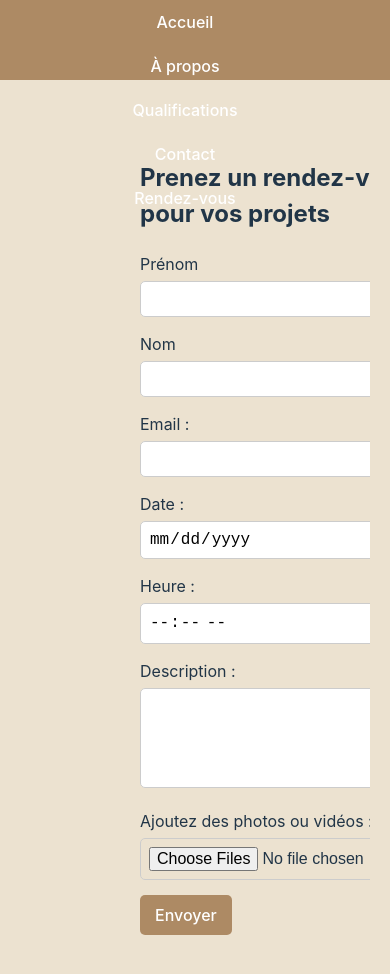
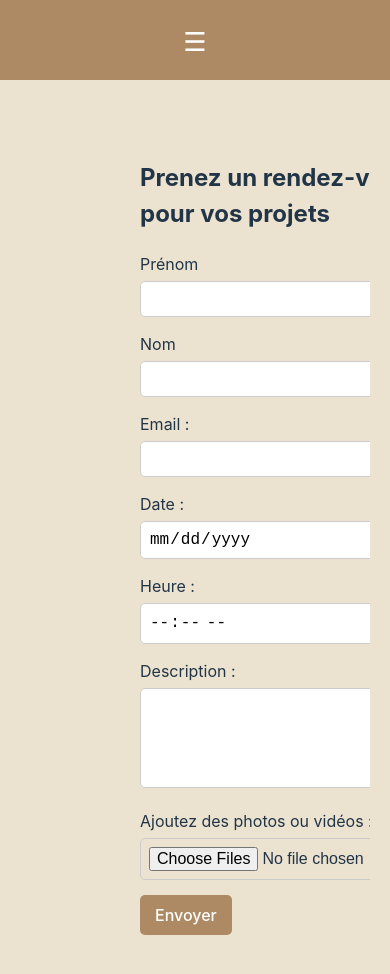
Before and after one commit to MyriamAssam/bati, a React (Vite) app: page /rdv in a window 390 px wide. Shown: the top 974 px of the page. Built offline with nearby package versions, Linux system fonts and the light colour scheme.

Commit message:
css telephone

```diff
--- a/src/App.css
+++ b/src/App.css
@@ -115,7 +115,28 @@ main {
 
 }
 
-/* ✅ Ajustements pour écrans très larges */
+@media (max-width: 768px) {
+  .mobile-menu {
+    position: fixed;
+    top: 80px;
+    left: 0;
+    width: 100%;
+    background-color: #AD8A64;
+    z-index: 999;
+    display: flex;
+    flex-direction: column;
+    align-items: center;
+    padding: 20px 0;
+  }
+
+  .mobile-menu a {
+    color: white;
+    font-size: 18px;
+    padding: 10px;
+    text-decoration: none;
+  }
+}
+
 @media (min-width: 1600px) {
   .fixed-logos {
     gap: 500px;
--- a/src/Header.jsx
+++ b/src/Header.jsx
@@ -4,7 +4,7 @@ import { useTranslation } from "react-i18next";
 import { Link } from "react-router-dom";
 
 const Header = () => {
-    const { t, i18n } = useTranslation();
+    const { t } = useTranslation();
     const [menuOpen, setMenuOpen] = useState(false);
 
     if (!t) {
@@ -14,30 +14,48 @@ const Header = () => {
     return (
         <Suspense fallback={<div>Loading...</div>}>
             <header style={headerStyle}>
-                {/* 📌 Logo plus à gauche */}
+                {/* 📌 Logo à gauche */}
                 <div style={logoContainer}>
                     <Link to="/" onClick={() => setMenuOpen(false)}>
                         <img src="/images/logoBati.jpg" alt="Logo" style={logoStyle} />
                     </Link>
-
                 </div>
 
-                {/* 📌 Navigation plus à droite */}
-                <nav style={menuStyle}>
+                {/* 📱 Bouton menu hamburger */}
+                <button
+                    onClick={() => setMenuOpen(!menuOpen)}
+                    style={hamburgerStyle}
+                >
+                    ☰
+                </button>
+
+                {/* 🌐 Menu desktop */}
+                <nav style={{ ...menuStyle, display: window.innerWidth > 768 ? "flex" : "none" }}>
                     <ul style={menuListStyle}>
-                        <li><Link to="/" style={linkStyle} onClick={() => setMenuOpen(false)}>{t("home")}</Link></li>
-                        <li><Link to="/about" style={linkStyle} onClick={() => setMenuOpen(false)}>{t("A_propos")}</Link></li>
-                        <li><Link to="/qualifications" style={linkStyle} onClick={() => setMenuOpen(false)}>Qualifications</Link></li>
-                        <li><Link to="/contact" style={linkStyle} onClick={() => setMenuOpen(false)}>Contact</Link></li>
-                        <li><Link to="/rdv" style={linkStyle} onClick={() => setMenuOpen(false)}>{t("rdv")}</Link></li>
+                        <li><Link to="/" style={linkStyle}>{t("home")}</Link></li>
+                        <li><Link to="/about" style={linkStyle}>{t("A_propos")}</Link></li>
+                        <li><Link to="/qualifications" style={linkStyle}>Qualifications</Link></li>
+                        <li><Link to="/contact" style={linkStyle}>Contact</Link></li>
+                        <li><Link to="/rdv" style={linkStyle}>{t("rdv")}</Link></li>
                     </ul>
                 </nav>
             </header>
+
+            {/* 🌐 Menu mobile */}
+            {menuOpen && (
+                <div style={mobileMenuStyle}>
+                    <Link to="/" style={mobileLinkStyle} onClick={() => setMenuOpen(false)}>{t("home")}</Link>
+                    <Link to="/about" style={mobileLinkStyle} onClick={() => setMenuOpen(false)}>{t("A_propos")}</Link>
+                    <Link to="/qualifications" style={mobileLinkStyle} onClick={() => setMenuOpen(false)}>Qualifications</Link>
+                    <Link to="/contact" style={mobileLinkStyle} onClick={() => setMenuOpen(false)}>Contact</Link>
+                    <Link to="/rdv" style={mobileLinkStyle} onClick={() => setMenuOpen(false)}>{t("rdv")}</Link>
+                </div>
+            )}
         </Suspense>
     );
 };
 
-/* ✅ Styles mis à jour */
+/* ✅ STYLES */
 const headerStyle = {
     backgroundColor: "#AD8A64",
     color: "white",
@@ -58,7 +76,7 @@ const headerStyle = {
 const logoContainer = {
     flex: 1,
     display: "flex",
-    justifyContent: "flex-start", /* ✅ Ajouté pour aligner à gauche */
+    justifyContent: "flex-start",
     marginLeft: "20px"
 };
 
@@ -69,7 +87,6 @@ const logoStyle = {
 
 const menuStyle = {
     flex: 1,
-    display: "flex",
     justifyContent: "flex-end",
     marginRight: "20px"
 };
@@ -77,8 +94,6 @@ const menuStyle = {
 const menuListStyle = {
     listStyle: "none",
     display: "flex",
-    flexWrap: "wrap",
-    justifyContent: "center",
     gap: "20px",
     margin: 0,
     padding: 0
@@ -90,6 +105,35 @@ const linkStyle = {
     fontSize: "16px"
 };
 
+const hamburgerStyle = {
+    background: "transparent",
+    border: "none",
+    fontSize: "26px",
+    color: "white",
+    cursor: "pointer",
+    display: window.innerWidth <= 768 ? "block" : "none"
+};
+
+const mobileMenuStyle = {
+    position: "fixed",
+    top: "80px",
+    left: 0,
+    width: "100%",
+    backgroundColor: "#AD8A64",
+    zIndex: 999,
+    display: "flex",
+    flexDirection: "column",
+    alignItems: "center",
+    padding: "20px 0",
+};
+
+const mobileLinkStyle = {
+    color: "white",
+    fontSize: "18px",
+    padding: "10px",
+    textDecoration: "none",
+};
+
 document.body.style.marginTop = "80px";
 
 export default Header;
```
